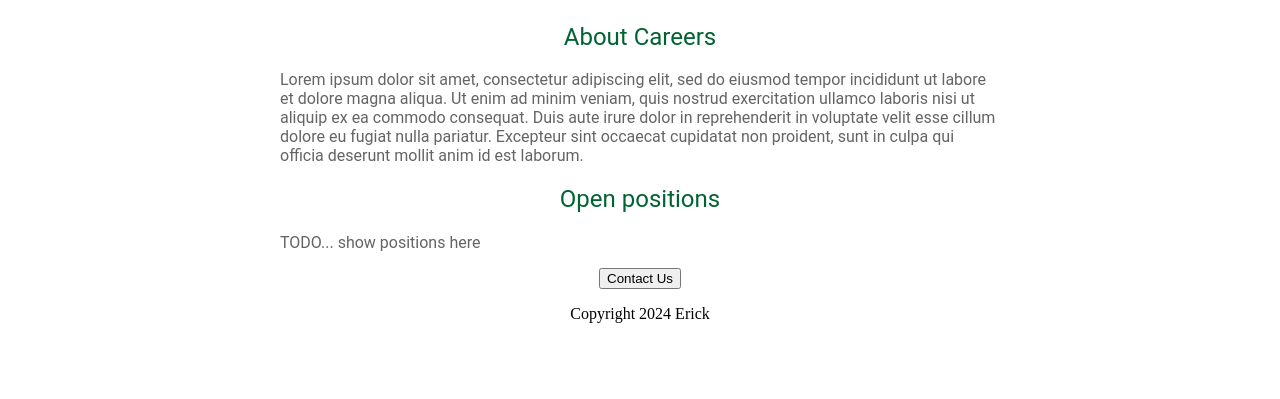
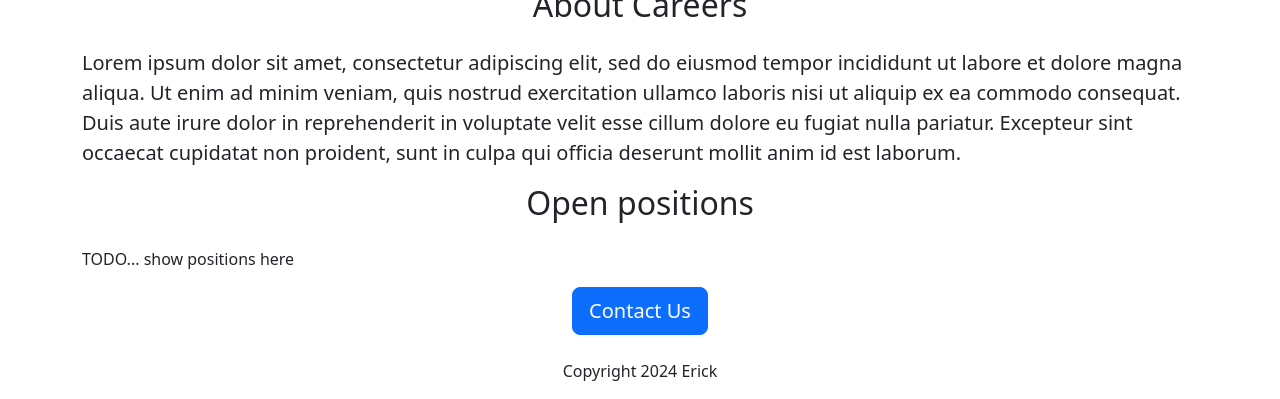
Before and after one commit to ndungu27/erick-carrers-website, a Flask app: page / in a window 1280 px wide. Shown: the part 462-861 px from the top of the page. Before the commit the page ends 785 px from the top, so only its background shows below. Run offline with Flask 3, Linux system fonts and the light colour scheme.

Commit message:
used bootstrap

```diff
--- a/templates/home.html
+++ b/templates/home.html
@@ -2,50 +2,29 @@
 <html>
   <head>
     <title>Careers</title>
+    <meta charset="utf-8">
+    <meta name="viewport" content="width=device-width, initial-scale=1">
+    <link href="https://cdn.jsdelivr.net/npm/bootstrap@5.3.3/dist/css/bootstrap.min.css" rel="stylesheet" integrity="sha384-QWTKZyjpPEjISv5WaRU9OFeRpok6YctnYmDr5pNlyT2bRjXh0JMhjY6hW+ALEwIH" crossorigin="anonymous">
     <style>
-      h1{
-        font-size: 40px;
-        font-family: Roboto;
-        font-weight: normal;
-        color:rgb(100,80,120);
-        text-align: centre;
-      }
       #banner{
-        width:  100%;
-        height: 360px;
-        object-fit: cover;
-
-      }
-      h2{
-        font-family: Roboto;
-        font: size; 32px;
-        color:rgb(0,100,50);
-        text-align:center;
-        font-weight:normal;
+        height:360px;
+        width:100%;
+        object-fit:cover;
       }
 
-      .bodytext{
-        font-family: Roboto;
-        color: rgb(100, 100, 100);;
-      }
-      #container{
-        max-width: 720px;
-        margin: 0 auto 0 auto;
-      }
     </style>
-
   </head>
   <body>
-    <div id="container">
-<h1>Erick careers</h1>
-    <img id="banner" src="../static/careerimg.jpg"height=320px>
-    <h2>About Careers</h2>
-    <p class="bodytext">Lorem ipsum dolor sit amet, consectetur adipiscing elit, sed do eiusmod tempor incididunt ut labore et dolore magna aliqua. Ut enim ad minim veniam, quis nostrud exercitation ullamco laboris nisi ut aliquip ex ea commodo consequat. Duis aute irure dolor in reprehenderit in voluptate velit esse cillum dolore eu fugiat nulla pariatur. Excepteur sint occaecat cupidatat non proident, sunt in culpa qui officia deserunt mollit anim id est laborum.</p>
-    <h2>Open positions</h2>
-    <p class="bodytext">TODO... show positions here</p>
-    <div style="text-align:center;">
-    <button>Contact Us</button>
-        <p>Copyright 2024 Erick</p>
+    <div class="container">
+<h1 class="text-center mt-2 mb-4 ">Erick careers</h1>
+    <img class="img-fluid" id="banner" src="../static/careerimg.jpg"height=320px>
+    <h2 class="text-center mt-2 mb-4">About Careers</h2 >
+    <p class="lead">Lorem ipsum dolor sit amet, consectetur adipiscing elit, sed do eiusmod tempor incididunt ut labore et dolore magna aliqua. Ut enim ad minim veniam, quis nostrud exercitation ullamco laboris nisi ut aliquip ex ea commodo consequat. Duis aute irure dolor in reprehenderit in voluptate velit esse cillum dolore eu fugiat nulla pariatur. Excepteur sint occaecat cupidatat non proident, sunt in culpa qui officia deserunt mollit anim id est laborum.</p>
+    <h2 class="text-center mt-2 mb-4">Open positions</h2>
+    <p >TODO... show positions here</p>
+    <div class="text-center">
+    <button class="btn btn-primary btn-lg">Contact Us</button>
+        <p class="mt-4">Copyright 2024 Erick</p>
     </div>
   </body>
 
```
Also changed, not shown: 1 other file.
